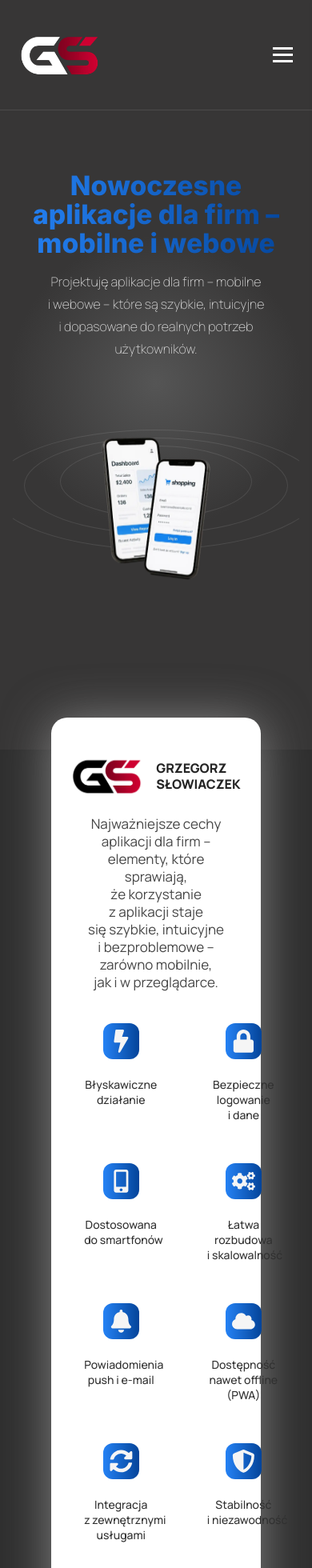
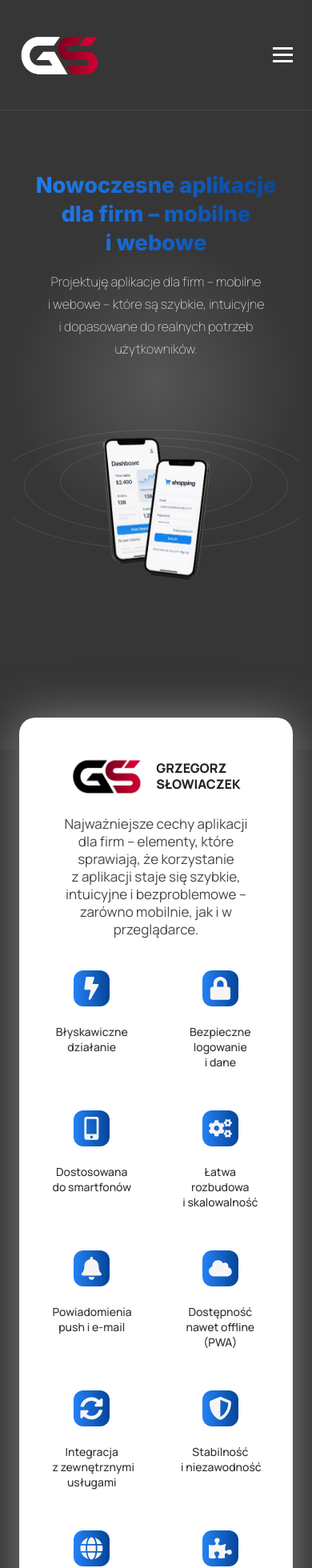
Before and after one commit to Grzegorz-dev/moja-strona-de, a Next.js app: page /aplikacje in a window 390 px wide. Shown: the top 1960 px of the page at 80% size. Built offline with nearby package versions, Linux system fonts and the light colour scheme.

Commit message:
Poprawki

```diff
--- a/src/app/aplikacje/aplikacje.module.css
+++ b/src/app/aplikacje/aplikacje.module.css
@@ -367,7 +367,7 @@
     }
 
     .appBannerSection h1 {
-      font-size: 2.1rem;
+      font-size: 1.7rem;
       line-height: 36px;
     }
 
@@ -543,7 +543,7 @@
   /* Tablet i telefon */
   @media (max-width: 1025px) {
     .appFeaturesSection {
-      padding: 0 2.5rem;
+      padding: 0 0rem;
     }
 
     .appFeaturesBox {
@@ -587,7 +587,7 @@
   /* Smartfony (<= 767px) */
   @media (max-width: 767px) {
     .appFeaturesSection {
-      padding: 0 2.5rem;
+      padding: 0 0rem;
     }
 
     .featuresGrid {
@@ -810,6 +810,9 @@
   }
 
   @media (max-width: 767px) {
+    .appTypesGrid {
+      padding: 4rem 1.5rem;
+    }
     .tekstGraphicGrid {
       padding: 4rem 1.8rem;
     }
--- a/src/app/globals.css
+++ b/src/app/globals.css
@@ -30,6 +30,7 @@ body {
   overflow-x: hidden;
   padding-top: 120px;
   background: #373636;
+  overflow-x: hidden;
 }
 
 .menu {
```
Also changed, not shown: src/app/stronywww/stronaWww.module.css (+4 -3 lines).
